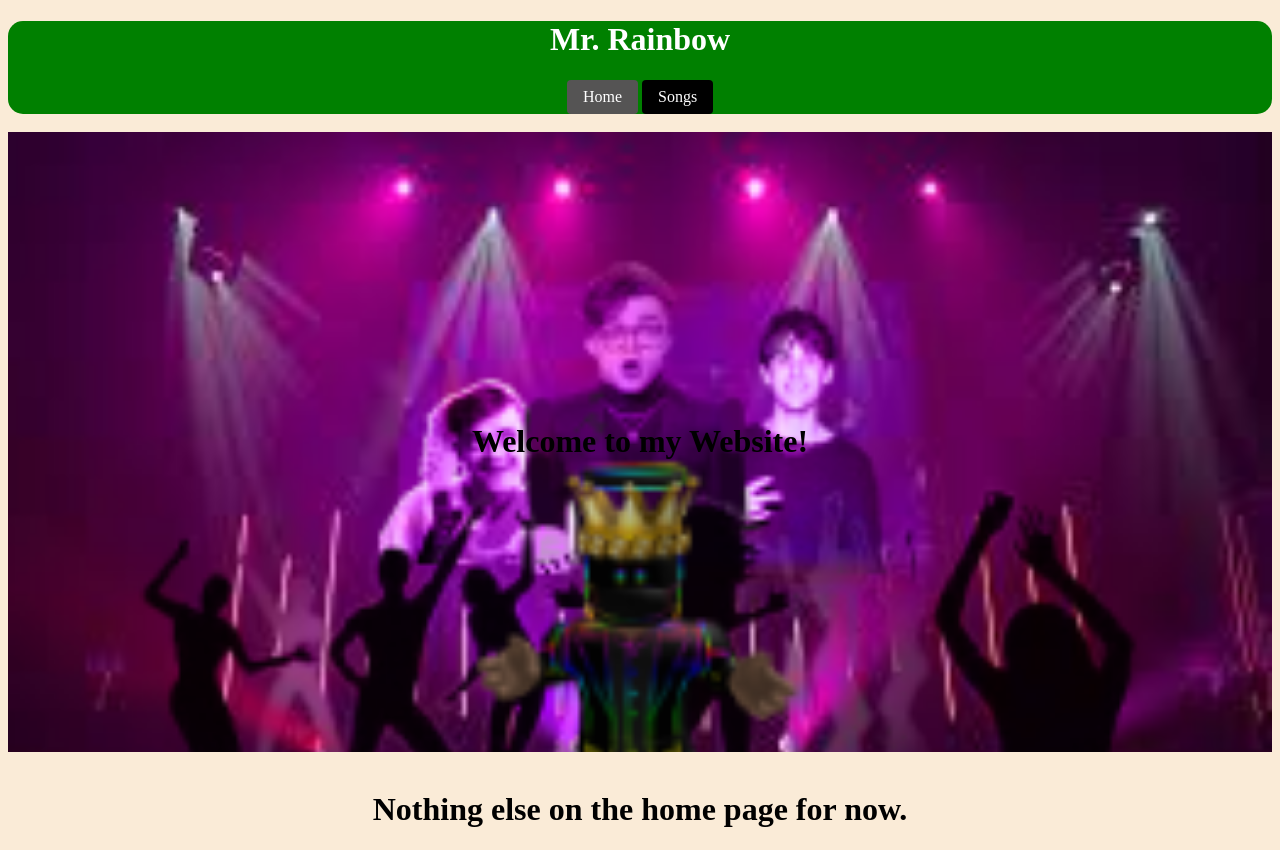
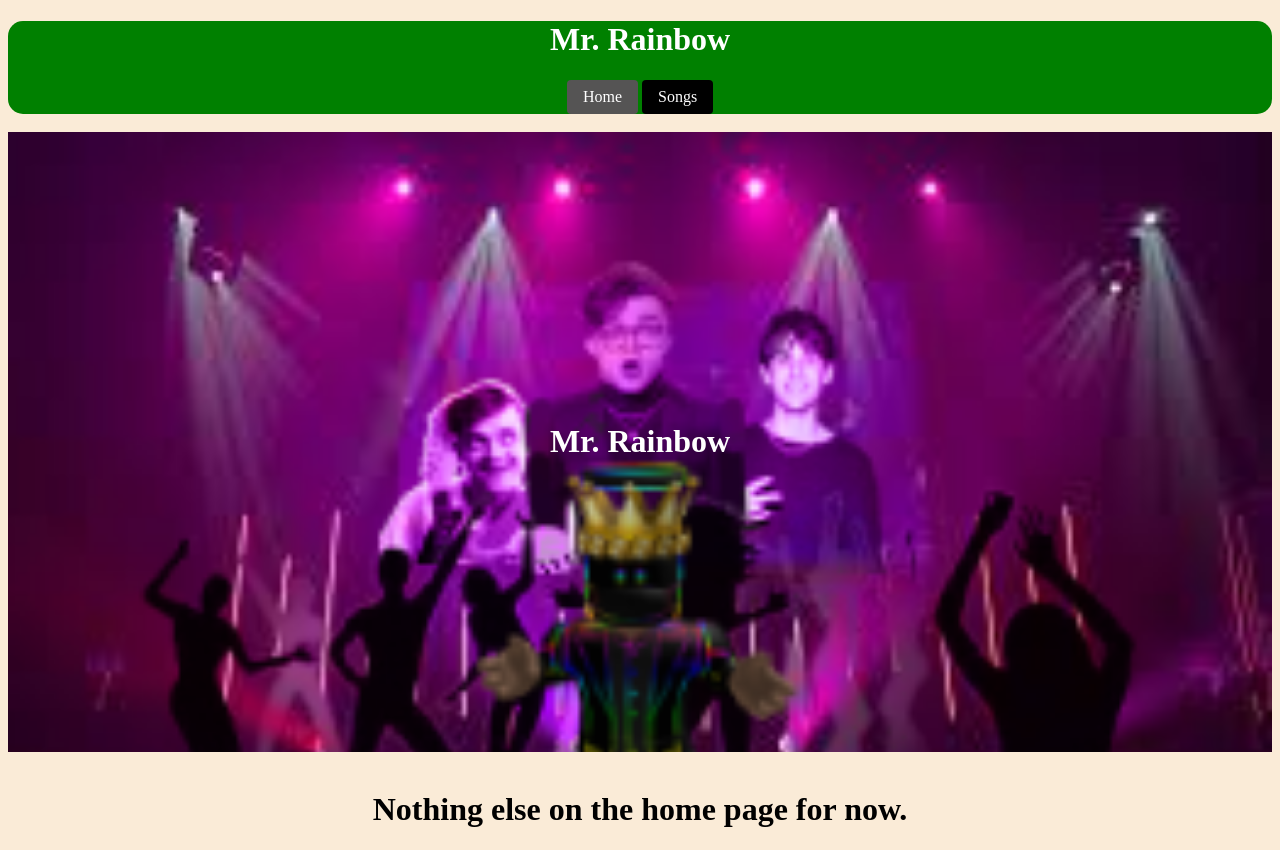
Before and after one commit to MrRainbowSongs/MrRainbowSongs.github.io, a plain HTML site: page index.html in a window 1280 px wide. Drawn offline with Linux system fonts and the light colour scheme.

Commit message:
whipping something up

```diff
--- a/index.html
+++ b/index.html
@@ -46,7 +46,7 @@
                 background-position: 60%;
             }
             .headtitle {
-                color:black;
+                color:rgb(255, 255, 255);
             }
         </style>
     </head>
@@ -74,7 +74,7 @@
             <br>
             <br>
             <br>
-            <h1 class="headtitle">Welcome to my Website!</h1>
+            <h1 class="headtitle">Mr. Rainbow</h1>
             <br>
             <br>
             <br>
```
